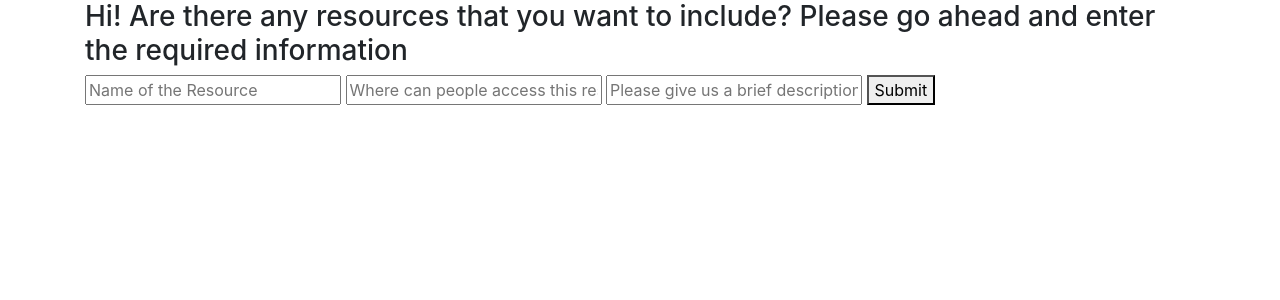
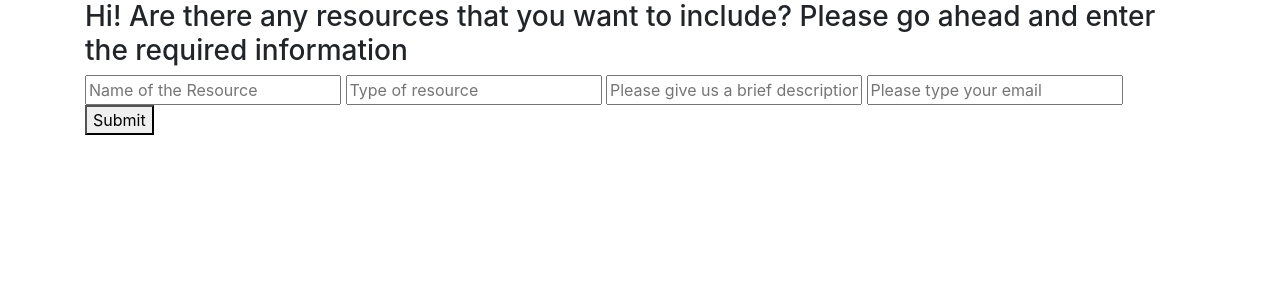
Before and after one commit to Romani20/resource-generator, a Flask app: page /add_resource_page in a window 1280 px wide. Shown: the part 56-356 px from the top of the page. Run offline with Flask 3, Linux system fonts and the light colour scheme; some libraries are stand-ins or nearby versions.

Commit message:
I've added the email inbox. check it out

```diff
--- a/website/templates/Add_resource_page.html
+++ b/website/templates/Add_resource_page.html
@@ -12,12 +12,14 @@
     </h3>
     <input type="text" placeholder="Name of the Resource" />
 
-    <input type="text" placeholder="Where can people access this resource" />
+    <input type="text" placeholder="Type of resource" />
 
     <input
       type="text"
       placeholder="Please give us a brief description of the resource"
     />
+    <input type="email" placeholder="Please type your email" />
+
     <button>Submit</button>
   </div>
 </body>
```
